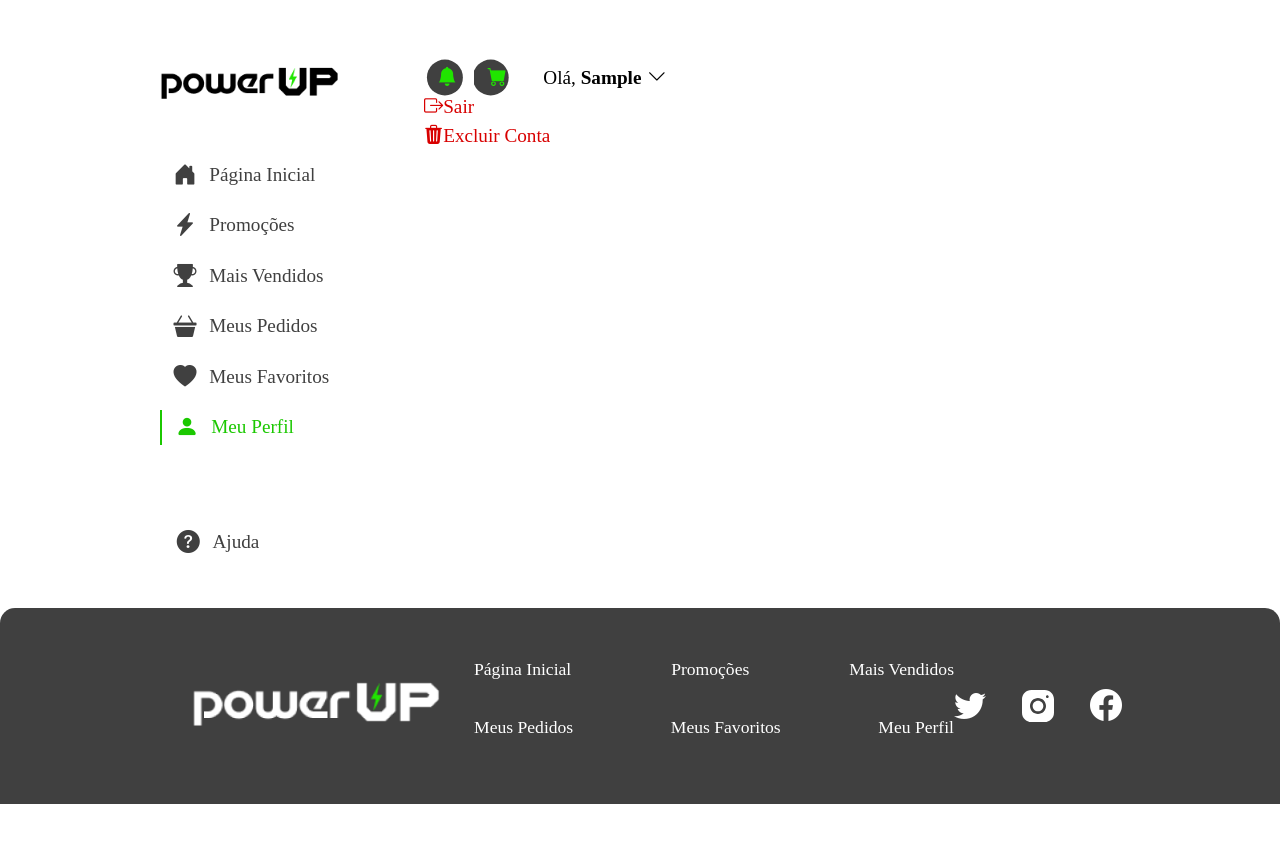
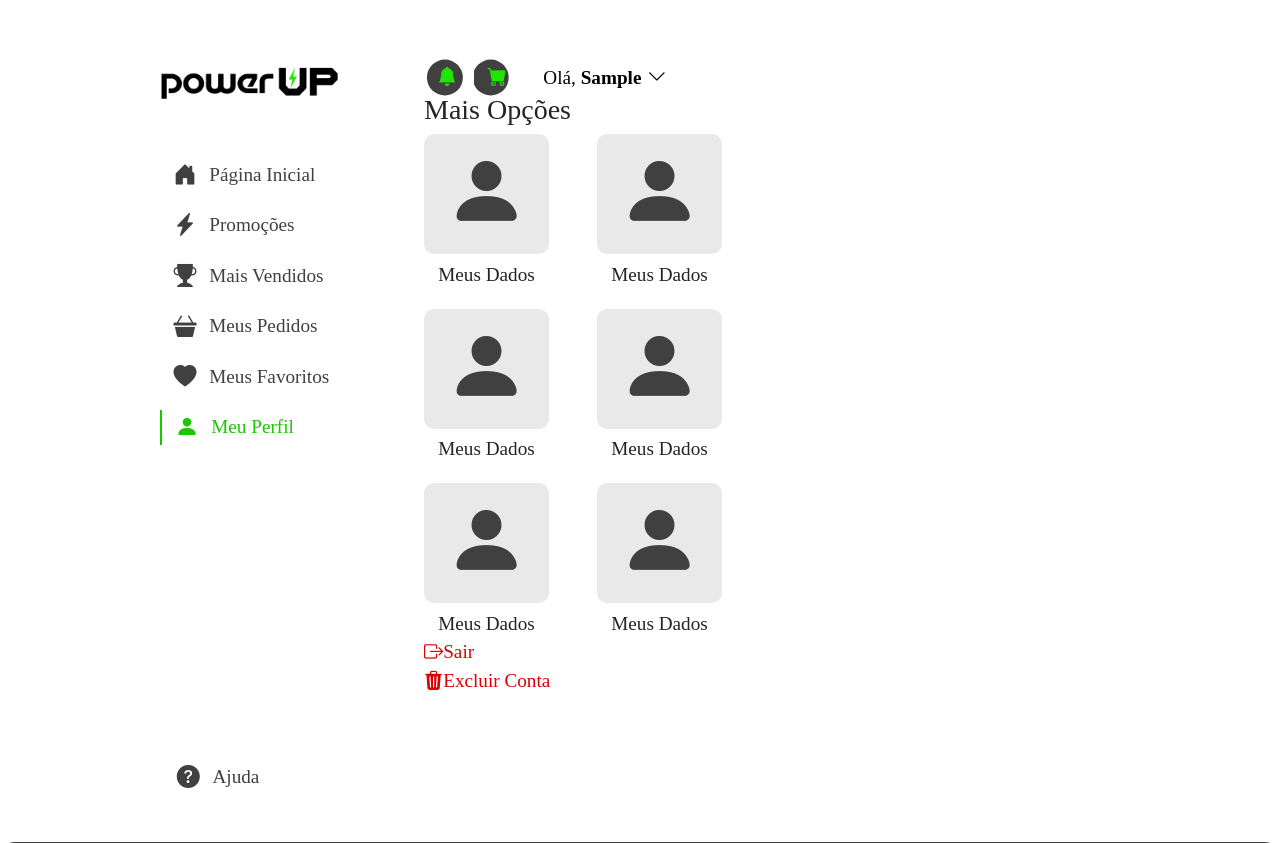
Before and after one commit to PI-InfoWeb-CNAT/2024-suplementos, a Django app: page /perfil/ in a window 1280 px wide. Shown: the top 843 px of the page. Before the commit the page ends 804 px from the top, so only its background shows below. Run offline with Django 5.2, Linux system fonts and the light colour scheme; the visitor is signed in with stand-in values (Sample User, id 1); some web fonts are replaced.

Commit message:
Design da página de perfil

```diff
--- a/src/loja/static/css/base.css
+++ b/src/loja/static/css/base.css
@@ -9,6 +9,10 @@
 
 a {
     text-decoration: none;
+}
+
+p {
+    margin-bottom: 0em;
 }
 
 :root {
@@ -157,10 +161,6 @@ a {
 .email {
     border-bottom: 1px solid #117C00;
     width: 60% !important;
-}
-
-main {
-    width: 100%;
 }
 
 footer {
--- a/src/loja/static/css/perfil.css
+++ b/src/loja/static/css/perfil.css
@@ -9,3 +9,34 @@
         font-weight: 500;
     }
 }
+
+.menu-secundario {
+    display: flex;
+    flex-wrap: wrap;
+    width: 60%;
+    column-gap: 3em;
+    row-gap: 1.2em;
+}
+
+.item-menu-secundario {
+    display: flex;
+    flex-direction: column;
+    align-items: center;
+    gap: .4em;
+    width: 125px;
+    & a {
+        background-color: var(--light-grey);
+        display: flex;
+        justify-content: center;
+        border-radius: 10px;
+        width: 100%;
+    }
+    & i {
+        color: var(--dark-grey);
+        font-size: 5em;
+    }
+    & p {
+        font-size: 1.2em;
+        font-weight: 500;
+    }
+}
--- a/src/loja/templates/perfil.html
+++ b/src/loja/templates/perfil.html
@@ -26,6 +26,33 @@
             <a href="/carrinho"><i class="bi bi-cart-fill icon-cima"></i></a>
             <a class="ola-usuario" href="/perfil">Olá, <span>{{ user.username|first_name }}</span><i class="bi bi-chevron-down"></i></a>
         </section>
+        <h3>Mais Opções</h3>
+        <section class="menu-secundario">
+            <div class="item-menu-secundario active">
+                <a href=""><i class="bi bi-person-fill"></i></a>
+                <p>Meus Dados</p>
+            </div>
+            <div class="item-menu-secundario">
+                <a href=""><i class="bi bi-person-fill"></i></a>
+                <p>Meus Dados</p>
+            </div>
+            <div class="item-menu-secundario">
+                <a href=""><i class="bi bi-person-fill"></i></a>
+                <p>Meus Dados</p>
+            </div>
+            <div class="item-menu-secundario">
+                <a href=""><i class="bi bi-person-fill"></i></a>
+                <p>Meus Dados</p>
+            </div>
+            <div class="item-menu-secundario">
+                <a href=""><i class="bi bi-person-fill"></i></a>
+                <p>Meus Dados</p>
+            </div>
+            <div class="item-menu-secundario">
+                <a href=""><i class="bi bi-person-fill"></i></a>
+                <p>Meus Dados</p>
+            </div>
+        </section>
         <section class="container-logout">
             <a href="{% url 'logout' %}"><i class="bi bi-box-arrow-right"></i>Sair</a>
             <a href="/"><i class="bi bi-trash3-fill"></i>Excluir Conta</a>
```
